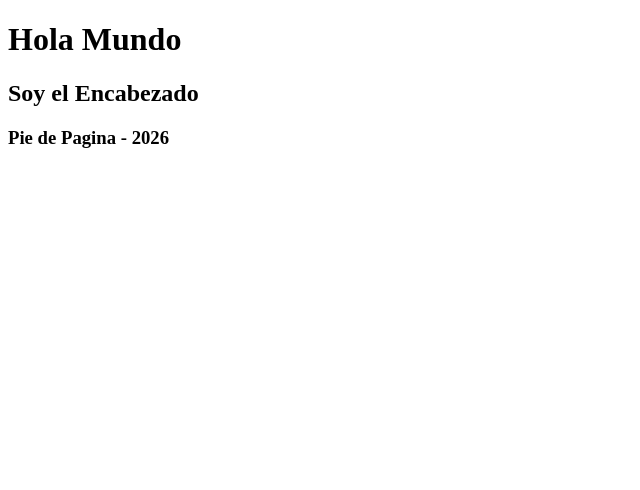
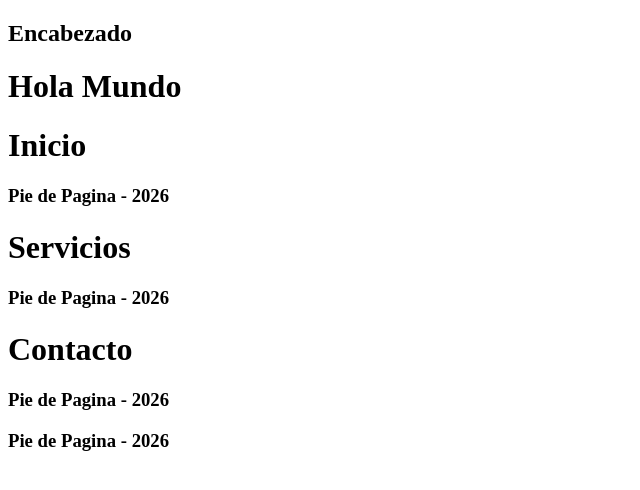
Before and after one commit to Dante0674/mi_portfoliodt, a React (Create React App) app: page / in a window 1280 px wide. Shown: the top 490 px of the page, without its empty margins (0-640 px from the left). Built offline with nearby package versions, Linux system fonts and the light colour scheme.

Commit message:
Cree carpeta pagina y dentro de esta Inicio, Contacto y servicio

```diff
--- a/src/App.js
+++ b/src/App.js
@@ -1,12 +1,18 @@
 import React from 'react';
 import Encabezado from './componentes/Encabezado';
 import PieDePagina from './componentes/PiedePagina';
+import Inicio from './pagina/Inicio';
+import Servicios from './pagina/Servicios';
+import Contacto from './pagina/Contacto';
 
 function App() {
   return (
     <main>
-      <h1>Hola Mundo</h1>
       <Encabezado />
+       <h1>Hola Mundo</h1>
+       <Inicio />
+       <Servicios />
+       <Contacto />
       <PieDePagina />
     </main>
   );
--- a/src/componentes/Encabezado.js
+++ b/src/componentes/Encabezado.js
@@ -1,8 +1,9 @@
 import React from 'react';
+
 function Encabezado() {
   return (
     <header>
-      <h2>Soy el Encabezado</h2>
+      <h2> Encabezado </h2>
     </header>
   );
 }
--- a/src/componentes/PiedePagina.js
+++ b/src/componentes/PiedePagina.js
@@ -1,8 +1,9 @@
 import React from 'react';
+
 function PieDePagina() {
   return (
     <footer>
-      <h3>Pie de Pagina - 2026</h3>
+      <h3> Pie de Pagina - 2026 </h3>
     </footer>
   );
 }
--- /dev/null
+++ b/src/pagina/Contacto.js
@@ -0,0 +1,13 @@
+import React from 'react';
+import PieDePagina from '../componentes/PiedePagina';
+
+function Contacto() {
+  return (
+    <>
+      <h1> Contacto </h1>
+       <PieDePagina />
+    </>
+  );
+}
+
+export default Contacto;
--- /dev/null
+++ b/src/pagina/Inicio.js
@@ -0,0 +1,13 @@
+import React from 'react';
+import PieDePagina from '../componentes/PiedePagina';
+
+function Inicio() {
+  return (
+    <>
+      <h1> Inicio </h1>
+       <PieDePagina />
+    </>
+  );
+}
+
+export default Inicio;
--- /dev/null
+++ b/src/pagina/Servicios.js
@@ -0,0 +1,13 @@
+import React from 'react';
+import PieDePagina from '../componentes/PiedePagina';
+
+function Servicios() {
+  return (
+    <>
+      <h1> Servicios </h1>
+       <PieDePagina />
+    </>
+  );
+}
+
+export default Servicios;
```
